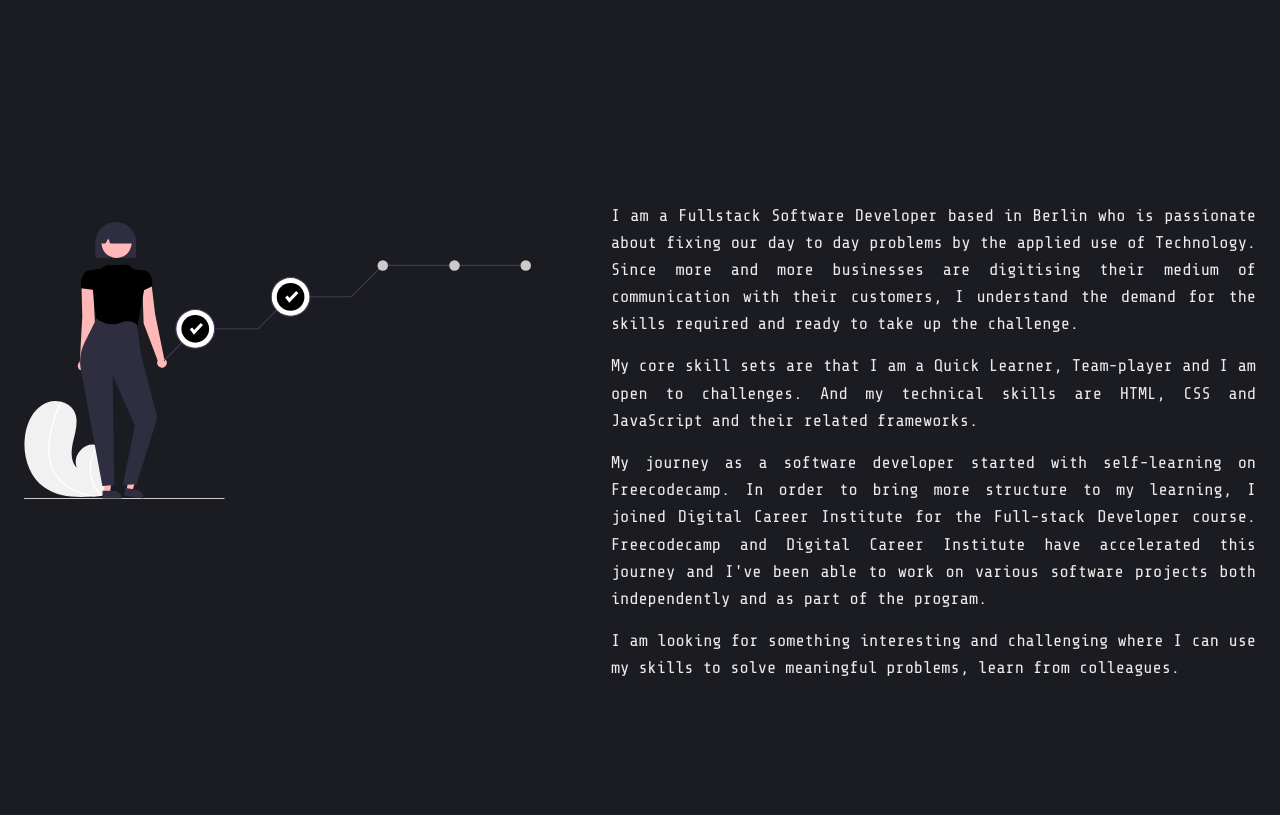
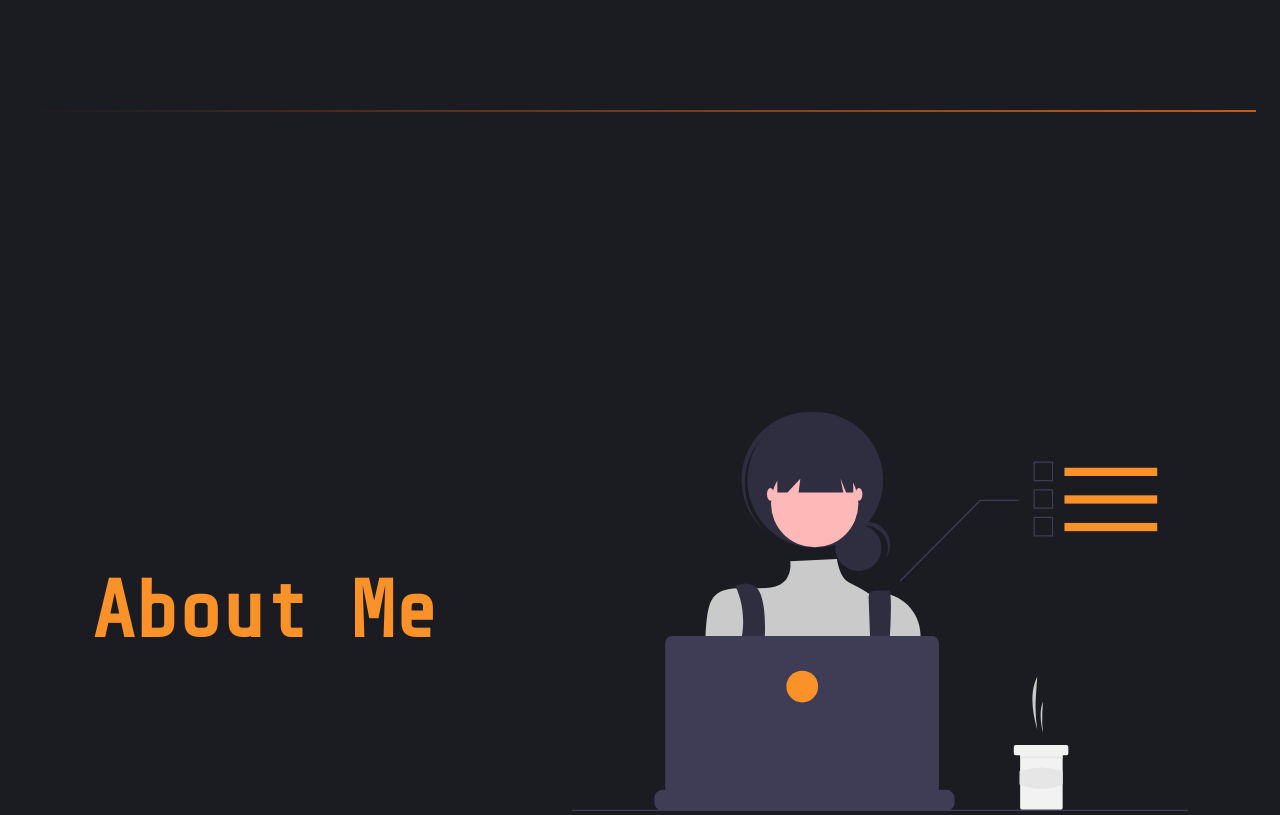
Before and after one commit to nilahomar/nilahomar.github.io, a website: page index.html in a window 1280 px wide. Shown: the part 840-1655 px from the top of the page. Drawn offline with Linux system fonts and the light colour scheme.

Commit message:
about fixed

```diff
--- a/index.html
+++ b/index.html
@@ -1,22 +1,15 @@
 <!DOCTYPE html>
 <html lang="en">
+
 <head>
   <meta charset="UTF-8" />
   <meta http-equiv="X-UA-Compatible" content="IE=edge" />
   <meta name="viewport" content="width=device-width, initial-scale=1.0" />
   <link rel="stylesheet" href="src/styles/main.css" />
-    <link
-      rel="stylesheet"
-      href="https://use.fontawesome.com/releases/v5.15.4/css/all.css"
-      integrity="sha384-DyZ88mC6Up2uqS4h/KRgHuoeGwBcD4Ng9SiP4dIRy0EXTlnuz47vAwmeGwVChigm"
-      crossorigin="anonymous"
-    />
+  <link rel="stylesheet" href="https://use.fontawesome.com/releases/v5.15.4/css/all.css"
+    integrity="sha384-DyZ88mC6Up2uqS4h/KRgHuoeGwBcD4Ng9SiP4dIRy0EXTlnuz47vAwmeGwVChigm" crossorigin="anonymous" />
   <title>Portfolio - Nila Homar</title>
-    <link
-      rel="icon"
-      href="/src/img/full-stack-developer.svg"
-      type="image/x-icon"
-    />
+  <link rel="icon" href="/src/img/full-stack-developer.svg" type="image/x-icon" />
 </head>
 
 <body>
@@ -31,7 +24,7 @@
         <ul class="main-nav">
           <li class="nav-list"><a class="nav-link" href="#intro">Home</a></li>
           <li class="nav-list">
-              <a class="nav-link" href="#about-me">About Me</a>
+            <a class="nav-link" href="#about">About</a>
           </li>
           <li class="nav-list">
             <a class="nav-link" href="#skills">Skills</a>
@@ -61,23 +54,22 @@
           </div>
         </div>
         <div class="landing-page-icons">
-            <a href="https://www.linkedin.com/in/nilahomar/" target="_blank"
-              ><i class="fab fa-linkedin-in"></i
-            ></a>
-            <a href="https://github.com/nilahomar" target="_blank"
-              ><i class="fab fa-github"></i
-            ></a>
-            <a href="mailto:nilahomar@gmail.com" target="_blank"
-              ><i class="fas fa-envelope-open"></i
-            ></a>
+          <a href="https://www.linkedin.com/in/nilahomar/" target="_blank"><i class="fab fa-linkedin-in"></i></a>
+          <a href="https://github.com/nilahomar" target="_blank"><i class="fab fa-github"></i></a>
+          <a href="mailto:nilahomar@gmail.com" target="_blank"><i class="fas fa-envelope-open"></i></a>
         </div>
       </section>
-        <section id="about-me" class="container-about-me">
-          <div class="developer-svg">
-            <img src="/src/img/progress.svg" alt="" />
+      <div class="line-breaker"></div>
+      <section id="about" class="about">
+        <div class="about-me">
+          <div>
+            <h3><span>A</span>bout Me</h3>
+          </div>
+          <div class="about-svg">
+            <img src="/src/img/about.svg" alt="" />
+          </div>
         </div>
         <div class="about-text">
-            <h3>About Me</h3>
           <p>
             I am a Fullstack Software Developer based in Berlin who is
             passionate about fixing our day to day problems by the applied use
@@ -92,8 +84,8 @@
           </p>
           <p>
             My journey as a software developer started with self-learning on
-              Freecodecamp. In order to bring more structure to my learning, I
-              joined Digital Career Institute for the Full-stack Developer
+            <a href="https://www.freecodecamp.org/learn/responsive-web-design/">Freecodecamp</a>. In order to bring more structure to my learning, I
+            joined <a href="https://digitalcareerinstitute.org/courses/web-development-course">Digital Career Institute</a> for the Full-stack Developer
             course. Freecodecamp and Digital Career Institute have accelerated
             this journey and I've been able to work on various software
             projects both independently and as part of the program.
@@ -104,6 +96,7 @@
           </p>
         </div>
       </section>
+      <div class="line-breaker"></div>
       <section id="skills" class="skills-container">
         <div class="skills-text">
           <h3>My Core Skills</h3>
@@ -118,77 +111,50 @@
           <div class="circle1">
             <ul>
               <li class="skill-icons icon1">
-                  <a href="https://sass-lang.com/" target="_blank"
-                    ><i class="fab fa-sass fa-3x"></i
-                  ></a>
+                <a href="https://sass-lang.com/" target="_blank"><i class="fab fa-sass fa-3x"></i></a>
               </li>
               <li class="skill-icons icon2">
-                  <a href="https://www.npmjs.com/" target="_blank"
-                    ><i class="fab fa-npm fa-3x"></i
-                  ></a>
+                <a href="https://www.npmjs.com/" target="_blank"><i class="fab fa-npm fa-3x"></i></a>
               </li>
               <li class="skill-icons icon3">
-                  <a href="https://docs.github.com/en" target="_blank"
-                    ><i class="fab fa-github fa-3x"></i
-                  ></a>
+                <a href="https://docs.github.com/en" target="_blank"><i class="fab fa-github fa-3x"></i></a>
               </li>
               <li class="skill-icons icon4">
-                  <a href="https://aws.amazon.com/" target="_blank"
-                    ><i class="fab fa-aws fa-3x"></i
-                  ></a>
+                <a href="https://aws.amazon.com/" target="_blank"><i class="fab fa-aws fa-3x"></i></a>
               </li>
             </ul>
             <div class="circle2">
               <ul>
                 <li class="skill-icons icon5">
-                    <a href="https://reactjs.org/" target="_blank"
-                      ><i class="fab fa-figma fa-3x"></i
-                    ></a>
+                  <a href="https://reactjs.org/" target="_blank"><i class="fab fa-figma fa-3x"></i></a>
                 </li>
                 <li class="skill-icons icon6">
-                    <a href="https://getbootstrap.com/" target="_blank"
-                      ><i class="fab fa-bootstrap fa-3x"></i
-                    ></a>
+                  <a href="https://getbootstrap.com/" target="_blank"><i class="fab fa-bootstrap fa-3x"></i></a>
                 </li>
                 <li class="skill-icons icon7">
-                    <a href="https://www.docker.com/" target="_blank"
-                      ><i class="fab fa-docker fa-3x"></i
-                    ></a>
+                  <a href="https://www.docker.com/" target="_blank"><i class="fab fa-docker fa-3x"></i></a>
                 </li>
                 <li class="skill-icons icon8">
-                    <a href="https://nodejs.org/en/" target="_blank"
-                      ><i class="fab fa-node fa-3x"></i
-                    ></a>
+                  <a href="https://nodejs.org/en/" target="_blank"><i class="fab fa-node fa-3x"></i></a>
                 </li>
               </ul>
               <div class="circle3">
                 <ul>
                   <li class="skill-icons icon9">
-                      <a href="https://html5.org/" target="_blank"
-                        ><i class="fab fa-html5 fa-3x"></i
-                      ></a>
+                    <a href="https://html5.org/" target="_blank"><i class="fab fa-html5 fa-3x"></i></a>
                   </li>
                   <li class="skill-icons icon10">
-                      <a
-                        href="https://www.w3.org/Style/CSS/Overview.en.html"
-                        target="_blank"
-                        ><i class="fab fa-css3-alt fa-3x"></i
-                      ></a>
+                    <a href="https://www.w3.org/Style/CSS/Overview.en.html" target="_blank"><i
+                        class="fab fa-css3-alt fa-3x"></i></a>
                   </li>
                   <li class="skill-icons icon11">
-                      <a href="https://www.javascript.com/" target="_blank"
-                        ><i class="fab fa-js-square fa-3x"></i
-                      ></a>
+                    <a href="https://www.javascript.com/" target="_blank"><i class="fab fa-js-square fa-3x"></i></a>
                   </li>
                   <li class="skill-icons icon12">
-                      <a href="https://www.figma.com/" target="_blank"
-                        ><i class="fab fa-angular fa-3x"></i
-                      ></a>
+                    <a href="https://www.figma.com/" target="_blank"><i class="fab fa-angular fa-3x"></i></a>
                   </li>
                   <li class="skill-icons icon13">
-                      <a href="https://www.figma.com/" target="_blank"
-                        ><i class="fab fa-react fa-3x"></i
-                      ></a>
+                    <a href="https://www.figma.com/" target="_blank"><i class="fab fa-react fa-3x"></i></a>
                   </li>
                 </ul>
               </div>
@@ -196,6 +162,7 @@
           </div>
         </div>
       </section>
+      <div class="line-breaker"></div>
       <section class="project-container" id="projects">
         <div class="project-heading">
           <h3>Projects</h3>
@@ -228,9 +195,7 @@
                 vitae nostrum dignissimos quia. Obcaecati voluptatibus labore
                 beatae reiciendis dignissimos blanditiis!
               </p>
-                <a href="https://github.com/nilahomar" target="_blank"
-                  >View code<i class="fab fa-github"></i
-                ></a>
+              <a href="https://github.com/nilahomar" target="_blank">View code<i class="fab fa-github"></i></a>
             </div>
             <div class="project-image">
               <img src="/src/img/photo-project.png" alt="" />
@@ -244,9 +209,7 @@
                 nesciunt voluptatem autem assumenda omnis odit adipisci minus
                 repellendus libero architecto.
               </p>
-                <a href="https://github.com/nilahomar" target="_blank"
-                  >View code<i class="fab fa-github"></i
-                ></a>
+              <a href="https://github.com/nilahomar" target="_blank">View code<i class="fab fa-github"></i></a>
             </div>
             <div class="project-image">
               <img src="/src/img/burger-project.png" alt="" />
@@ -254,6 +217,7 @@
           </div>
         </div>
       </section>
+      <div class="line-breaker"></div>
       <section class="contact" id="contact">
         <h3 class="contact-text">Get In Touch</h3>
         <div class="contact-container">
@@ -280,30 +244,15 @@
                     <a href="mailto:nilahomar@gmail.com" target="_blank"><i class="fas fa-envelope-open fa-lg"></i></a>
                   </div> -->
                   <div class="field">
-                      <input
-                        type="text"
-                        id="name"
-                        name="name"
-                        placeholder="Your name"
-                      />
+                    <input type="text" id="name" name="name" placeholder="Your name" />
                     <label for="name">Name</label>
                   </div>
                   <div class="field">
-                      <input
-                        type="text"
-                        id="email"
-                        name="email"
-                        placeholder="name@domain.tld"
-                      />
+                    <input type="text" id="email" name="email" placeholder="name@domain.tld" />
                     <label for="email">E-Mail</label>
                   </div>
                   <div class="field">
-                      <textarea
-                        id="msg"
-                        rows="4"
-                        name="msg"
-                        placeholder="Your message..."
-                      ></textarea>
+                    <textarea id="msg" rows="4" name="msg" placeholder="Your message..."></textarea>
                     <label for="msg">Message</label>
                   </div>
                   <input class="button" type="submit" value="Send" />
@@ -317,4 +266,5 @@
   </div>
   <script src="/src/js/main.js"></script>
 </body>
+
 </html>
--- a/src/scss/abstracts/_mixins.scss
+++ b/src/scss/abstracts/_mixins.scss
@@ -7,7 +7,7 @@ $justify-end : flex-end, $justify-center:center) {
   justify-content: $justify-center;
 }
 
-//Large Screen - 993 to 1170 screen size
+//Large Screen - 993 to 1080 screen size
 @mixin lg-screen{
   @media only screen and (max-width: 1080px) {
       @content;
--- a/src/scss/layout/_about.scss
+++ b/src/scss/layout/_about.scss
@@ -1,35 +1,68 @@
-.container-about-me {
-  min-height: 100vh;
+.about {
   display: flex;
   justify-content: center;
+  flex-direction: column;
   align-items: center;
-  gap: 80px;
-  font-size: 2rem;
 
-  @include lg-screen{
-    flex-direction: column-reverse;
-    gap: 20px;
-    justify-content: unset;
-    align-items: unset;
-    width: 90%;
-    margin: 0 auto;
+  .about-me {
+    display: flex;
+    flex-direction: row;
+    justify-content: space-around;
+    align-items: center;
+    margin-top: 15rem;
+    margin-bottom: 5rem;
+
+    h3 {
+      font-size: 8rem;
+      font-weight: 700;
+      color: $orange;
+
+      @include lg-screen {
+        font-size: 7rem;
+      }
+      @include sm-screen {
+        font-size: 4rem;
+      }
+      @include xs-screen {
+        font-size: 3rem;
+      }
     }
   }
 
-
+  .about-svg {
+    width: 50%;
+  }
 
   .about-text {
     width: 100%;
-  margin-top: 10rem;
-h3 {
-  font-size: 3rem;
-  font-weight: 700;
-  margin-bottom: 3rem;
-  color: $black;
-}
     p {
-  font-size: 1.7rem;
+      font-size: 2rem;
       margin-bottom: 1.5rem;
       text-align: justify;
+
+      a {
+        color: $green;
+      }
+
+      a:hover {
+        color: $orange;
+      }
+
+      @include xs-screen {
+        font-size: 2rem;
+      }
+
+      @include sm-screen {
+        font-size: 2rem;
+      }
+
+      @include md-screen {
+        font-size: 2rem;
+      }
+
+      @include lg-screen {
+        font-size: 2rem;
       }
     }
+  }
+}
--- a/src/scss/main.scss
+++ b/src/scss/main.scss
@@ -42,3 +42,12 @@ h3 {
   // 	$dot-color;
   // background-size: $dot-space $dot-space;
 }
+
+.line-breaker {
+  margin-top: 15rem;
+  margin-bottom: 15rem;
+  background: linear-gradient( to right, $black, $brick-red );
+  width: 100%;
+  position: relative;
+  padding: 1px;
+}
```
Also changed, not shown: src/img/about.svg (added), src/img/about1.svg (added), src/img/react.svg (deleted), src/img/undraw_personal_website_re_c8dv.svg (deleted), src/styles/main.css, 1 other file. Lines whose indentation alone changed are shown as unchanged.
